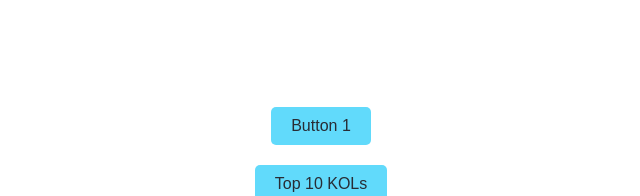
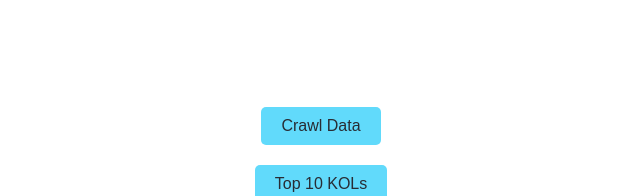
Before and after one commit to richchoik/OOP_page-rank_front-end, a React (Create React App) app: page / in a window 1280 px wide. Shown: the part 216-412 px from the top of the page, without its empty margins (319-959 px from the left). Built offline with nearby package versions, Linux system fonts and the light colour scheme.

Commit message:
update crawl api

```diff
--- a/src/App.js
+++ b/src/App.js
@@ -2,6 +2,7 @@ import React from 'react';
 import { BrowserRouter as Router, Route, Routes } from 'react-router-dom';
 import Home from './Home';
 import TopKols from './TopKols';
+import Crawl from './Crawl';
 import './App.css';
 
 function App() {
@@ -11,6 +12,7 @@ function App() {
         <Route path="/" element={<Home />} />
         <Route path="/home" element={<Home />} />
         <Route path="/top-kols" element={<TopKols />} />
+        <Route path="/crawl" element={<Crawl />} />
         {/*<Route path="/" element={<div>Welcome! Please navigate to /home</div>} /> */}
       </Routes>
     </Router>
--- /dev/null
+++ b/src/Crawl.js
@@ -0,0 +1,13 @@
+import React from 'react';
+
+const Crawl = () => {
+  return (
+    <div className="App">
+      <header className="App-header">
+        <h1>Crawling Data...</h1>
+      </header>
+    </div>
+  );
+};
+
+export default Crawl;
--- a/src/Home.js
+++ b/src/Home.js
@@ -3,6 +3,19 @@ import { useNavigate } from 'react-router-dom';
 
 const Home = () => {
   const navigate = useNavigate();
+
+  const handleButton1Click = async () => {
+    try {
+      const response = await fetch('http://localhost:5000/api/crawl', { method: 'POST' });
+      if (response.ok) {
+        navigate('/crawl');
+      } else {
+        console.error('Error calling the API:', response.statusText);
+      }
+    } catch (error) {
+      console.error('Error calling the API:', error);
+    }
+  };
 
   const handleButton2Click = () => {
     navigate('/top-kols');
@@ -11,7 +24,7 @@ const Home = () => {
   return (
     <div className="App">
       <header className="App-header">
-        <button className="btn">Button 1</button>
+        <button className="btn" onClick={handleButton1Click}>Crawl Data</button>
         <button className="btn" onClick={handleButton2Click}>Top 10 KOLs</button>
         <button className="btn">Button 3</button>
       </header>
--- a/src/TopKols.js
+++ b/src/TopKols.js
@@ -1,5 +1,6 @@
 import React, { useState, useEffect } from 'react';
 import './App.css';
+import data from "./data.json"
 import { BarChart, Bar, XAxis, YAxis, CartesianGrid, Tooltip, Legend, ResponsiveContainer } from 'recharts';
 import { useNavigate } from 'react-router-dom';
 
@@ -19,6 +20,7 @@ const TopKols = () => {
     };
 
     fetchData();
+    //setLocalData(data);
   }, []);
 
   const handleBackHome = () => {
@@ -31,9 +33,9 @@ const TopKols = () => {
         <button className="btn" onClick={handleBackHome}>Back to Home</button>
         {localData.length > 0 ? (
           <ResponsiveContainer width="90%" height={400}>
-            <BarChart data={localData} margin={{ top: 20, right: 30, left: 20, bottom: 5 }} barGap={10}>
+            <BarChart data={localData} margin={{ top: 20, right: 30, left: 20, bottom: 60 }} barGap={10}>
               <CartesianGrid strokeDasharray="3 3" />
-              <XAxis dataKey="username" angle={-20} textAnchor="end" tick={{ fontSize: 12 }} />
+              <XAxis dataKey="username" angle={-20} textAnchor="end" tick={{ fontSize: 12 }} interval={0} />
               <YAxis />
               <Tooltip />
               <Legend />
@@ -41,7 +43,7 @@ const TopKols = () => {
             </BarChart>
           </ResponsiveContainer>
         ) : (
-          <p>No data available. Click Button 2 to load data.</p>
+          <p>No data available. Click Load Data to load data.</p>
         )}
       </header>
     </div>
```
